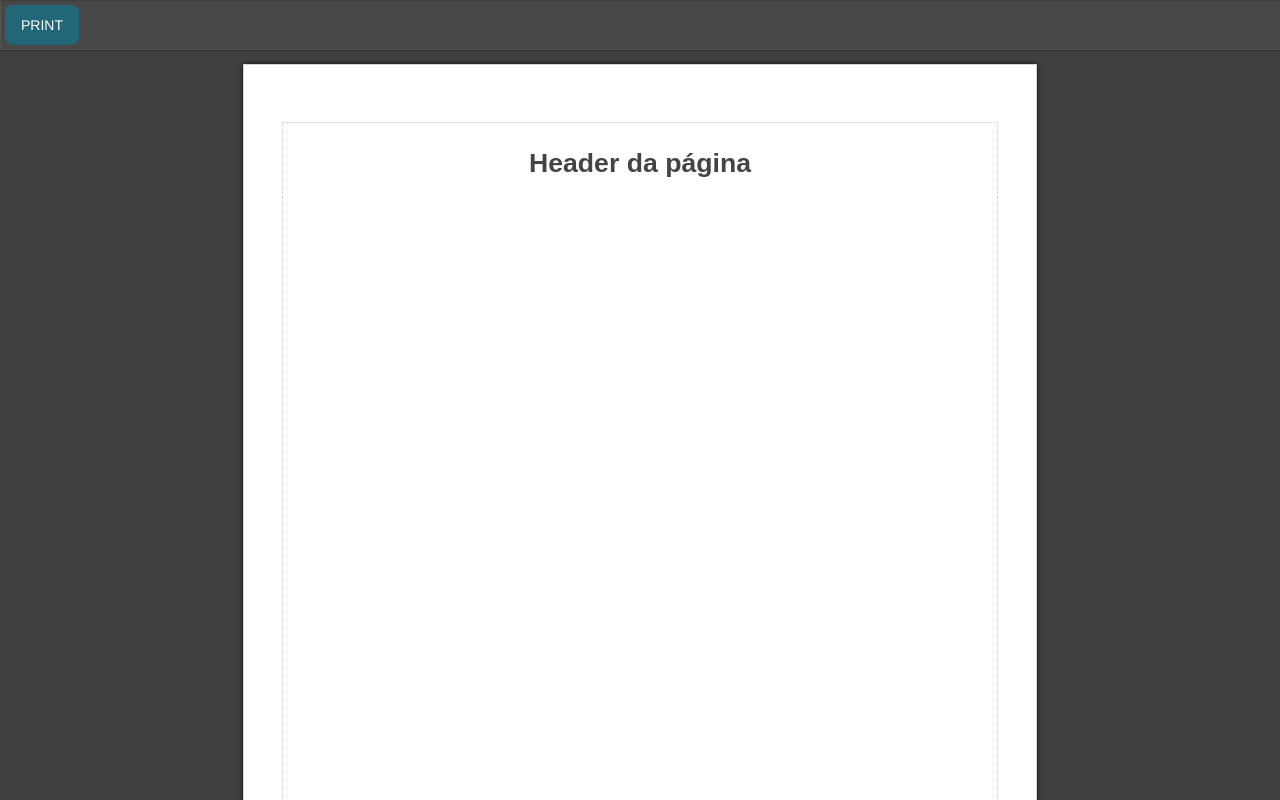
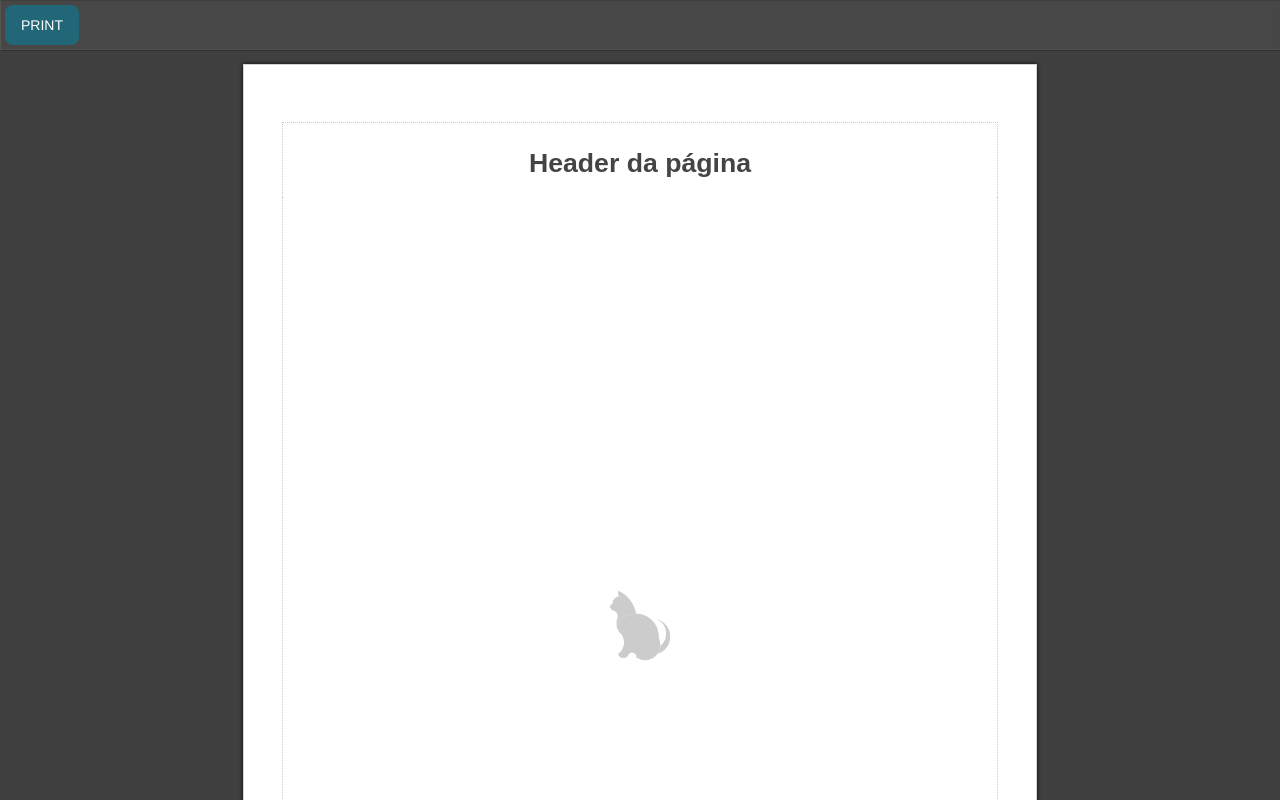
Before and after one commit to valdir-amaral/svelte-to-pdf, a Svelte app: page / in a window 1280 px wide. Shown: the top 800 px of the page. Built offline with nearby package versions, Linux system fonts and the light colour scheme.

Commit message:
feat: add watermark prop for pages

```diff
--- a/public/global.css
+++ b/public/global.css
@@ -3,7 +3,6 @@ body {
     padding: 0;
     background-color: none repeat scroll 0% 0% rgba(0, 0, 255, 0.3);
     background-color: rgb(64, 64, 64);
-    /*background-image: url("http://raw.github.com/mozilla/pdf.js/master/web/images/texture.png");*/
     font: 10pt"Arial";
     color: #444;
 }
@@ -25,6 +24,12 @@ body {
 img {
     display: block;
     max-width: 100%;
+}
+
+.page {
+    background-position: center;
+    background-repeat: no-repeat;
+    background-size: 300px;
 }
 
 table {
--- a/src/App.svelte
+++ b/src/App.svelte
@@ -20,7 +20,7 @@
 	</Paginator>
 
 
-	<Page orientation="portrait" bind:page/>
+	<Page bgImage="/img/logo.jpg" orientation="portrait" bind:page/>
 </div>
 
 <PageContent bind:content />
--- a/src/components/Page.svelte
+++ b/src/components/Page.svelte
@@ -2,13 +2,15 @@
 	export let page
     export let width = 21;
     export let height = 29.7;
-    export let orientation = 'landscape'
+    export let orientation = 'landscape';
+    export let bgImage
 
     let newHeight = orientation == 'portrait' ? height : width
     let newWidth = orientation == 'portrait' ? width : height
 </script>
 
 <div class="page {orientation}" style={`max-width: ${newWidth}cm; max-height: ${newHeight}cm`} bind:this={page}>
+    <img src={bgImage} alt="" class="watermark">
     <div class="page-header">
         <h1>Header da página</h1>
     </div>
@@ -21,7 +23,18 @@
 </div>
 
 <style>
+    .watermark {
+        position: absolute;
+        opacity: .2;
+        max-width: 200px;
+        top: 0;
+        left: 0;
+        right: 0;
+        bottom: 0;
+        margin: auto;
+    }
   	.page {
+        position: relative;
         padding: 1.5cm 1.0cm 1.0cm 1.0cm;
         margin-top: 5%;
         margin-left: auto;
```
Also changed, not shown: public/img/logo.jpg (added), public/img/tmx.jpeg (deleted).
